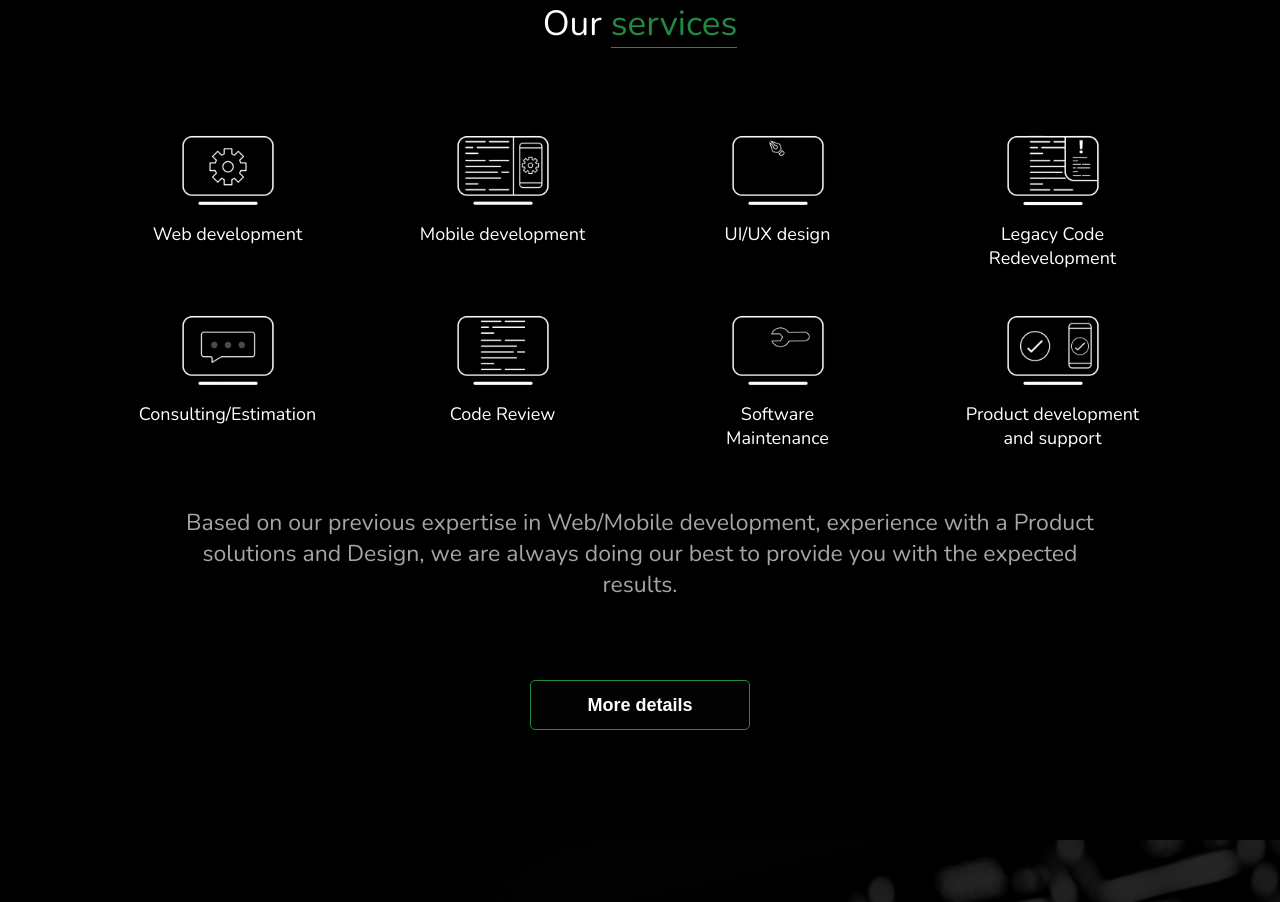
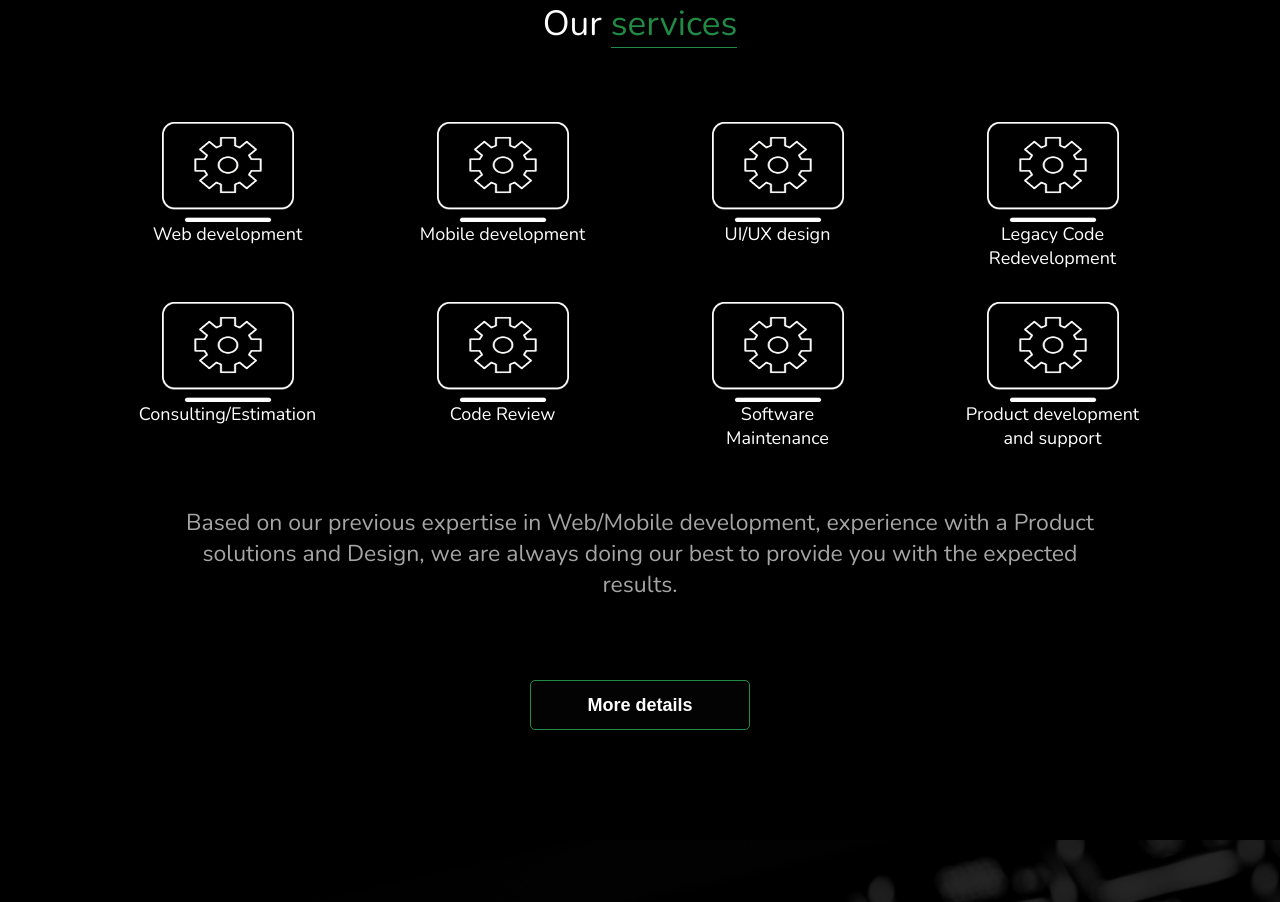
Before and after one commit to ShirobokovDmytro/GoHard_app, a Nuxt app: page / in a window 1280 px wide. Shown: the part 1480-2382 px from the top of the page. Built offline with nearby package versions, Linux system fonts and the light colour scheme.

Commit message:
test gifs

```diff
--- a/components/AboutUs/AboutUsContent.vue
+++ b/components/AboutUs/AboutUsContent.vue
@@ -1,22 +1,29 @@
 <template>
   <div class="about_us__content">
     <div class="about_us__content__container">
-      <h2 class="heading">Why Us?</h2>
+      <h2 class="heading">
+        Why Us?
+      </h2>
       <p class="about_us__description">
         Working about 2 years on the market, we consider us as a fast-growing and developing software development agency. We spent a lot of time building a team of experienced developers/designers, in order to discover new horizons in the quality of customers services.
       </p>
       <div class="about_us__blocks">
-        <div class="block" v-for="(block, index) of blocks" :key="index" :class="block.class">
+        <div
+          v-for="(block, index) of blocks"
+          :key="index"
+          class="block"
+          :class="block.class"
+        >
           <div class="caption">
             <div class="caption__number">
-              {{block.number}}
+              {{ block.number }}
             </div>
             <div class="caption__description">
-              {{block.heading}}
+              {{ block.heading }}
             </div>
           </div>
           <div class="description">
-            {{block.description}}
+            {{ block.description }}
           </div>
         </div>
       </div>
--- a/components/Main/MainOurServices.vue
+++ b/components/Main/MainOurServices.vue
@@ -16,7 +16,10 @@
             class="services_block__container"
           >
             <div class="services_block">
-              <img :src="block.src" alt="block image">
+              <div class="img">
+                <img src="../../assets/main/services/123/settings.gif" alt="">
+              </div>
+<!--              <img class="img" src="../../assets/main/services/123/web.png" alt="">-->
               <div class="description">
                 {{ block.description }}
               </div>
@@ -52,6 +55,14 @@ export default {
 }
 </script>
 <style scoped>
+@keyframes rotating {
+  0%   { transform: rotate(0deg); }
+  100% { transform: rotate(360deg); }
+}
+.test {
+  transform-origin: 505px;
+  animation: rotating 4s linear infinite;
+}
   .our__services{
     width: 100%;
     padding: 100px 0px;
@@ -81,9 +92,21 @@ export default {
     width: 100%;
     margin-top: 50px;
   }
-  img{
-    width: 100px;
+  .img{
+    background-image: url("../../assets/main/services/123/web.png");
+    background-size: contain;
+    background-repeat: no-repeat;
+    background-position: center;
+    width: 140px;
     height: 100px;
+    display: flex;
+    justify-content: center;
+    align-items: center;
+  }
+  .img img {
+    width: 60%;
+    height: 70%;
+    margin-bottom: 15px;
   }
   .services_block__container{
     display: flex;
--- a/components/OurServices/OurServicesContent.vue
+++ b/components/OurServices/OurServicesContent.vue
@@ -40,7 +40,7 @@ export default {
         { class: 'left', src: require('../../assets/main/services/consulting.gif'), heading_1: 'Consulting', heading_2: 'Estimation', description: 'Have a project and a team of developers? We could estimate and consult about the best technologies stack. In order to make you be sure you are provided with the best possible solution.' },
         { class: 'right', src: require('../../assets/main/services/code_review.gif'), heading_1: 'Code', heading_2: 'Review', description: 'Have a project and a team of developers? We could estimate and consult about the best technologies stack. In order to make you be sure you are provided with the best possible solution.' },
         { class: 'left', src: require('../../assets/main/services/sofware.gif'), heading_1: 'Software', heading_2: 'Maintenance', description: 'We are always ready to support and advise your project after the development process is finished.' },
-        { class: 'right', src: require('../../assets/main/services/product_develop.gif'), heading_1: 'Product', heading_2: 'Develop', description: 'Previous experience in creating an idea, development and support of different solutions in the Medical and Telecommunication fields gives us a quite deep understanding of business processes and the ways of solving issues. That’s why our product managers can provide you with some advice for further improvements.' }
+        { class: 'right', src: require('../../assets/main/services/product_develop.gif'), heading_1: 'Product', heading_2: 'Development', description: 'Previous experience in creating an idea, development and support of different solutions in the Medical and Telecommunication fields gives us a quite deep understanding of business processes and the ways of solving issues. That’s why our product managers can provide you with some advice for further improvements.' }
       ]
     }
   }
```
Also changed, not shown: assets/main/services/123/settings.gif (added), assets/main/services/123/web.png (added).
